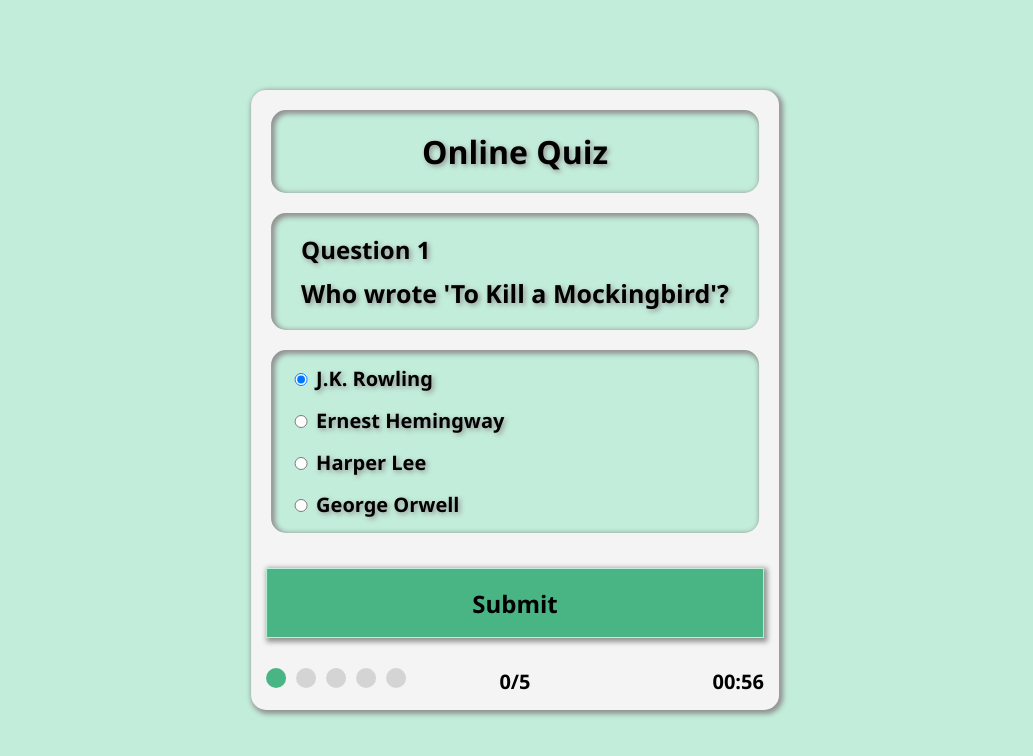
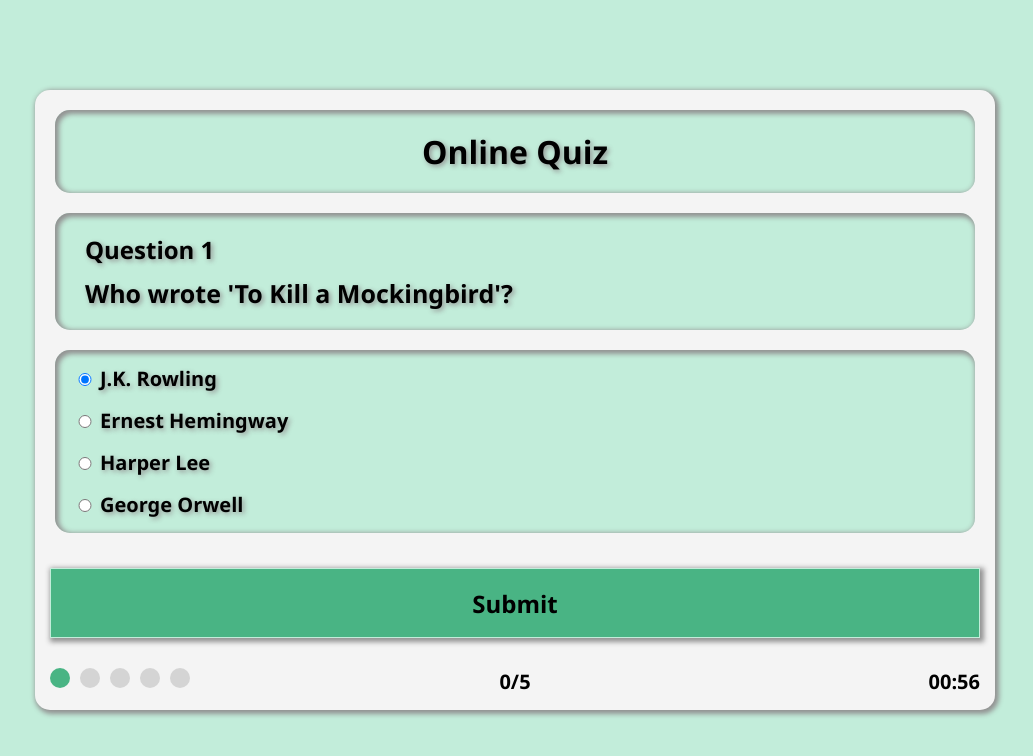
Before and after one commit to Michael-S-W/Quiz, a plain HTML site: page index.html in a window 1280 px wide. Shown: the whole page, without its empty margins (125-1158 px from the left). Drawn offline with Linux system fonts and the light colour scheme.

Commit message:
Update style.css

```diff
--- a/style.css
+++ b/style.css
@@ -25,7 +25,7 @@ body {
   left: 50%;
   transform: translate(-50%, -50%);
   height: fit-content;
-  width: fit-content;
+  width: 75%;
 }
 .header,
 .question {
```
